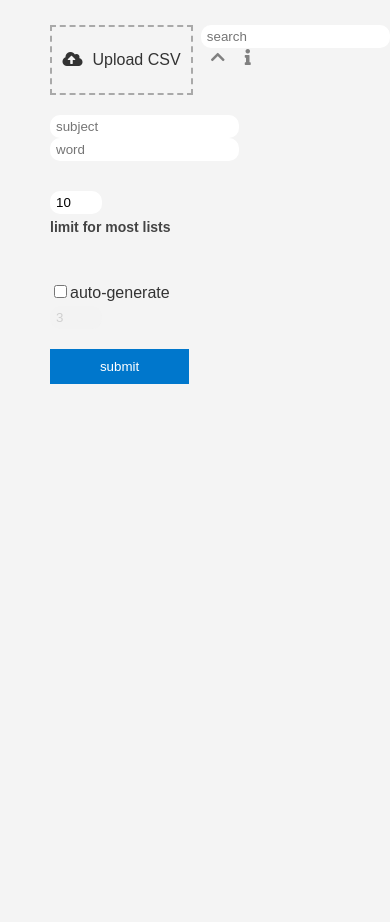
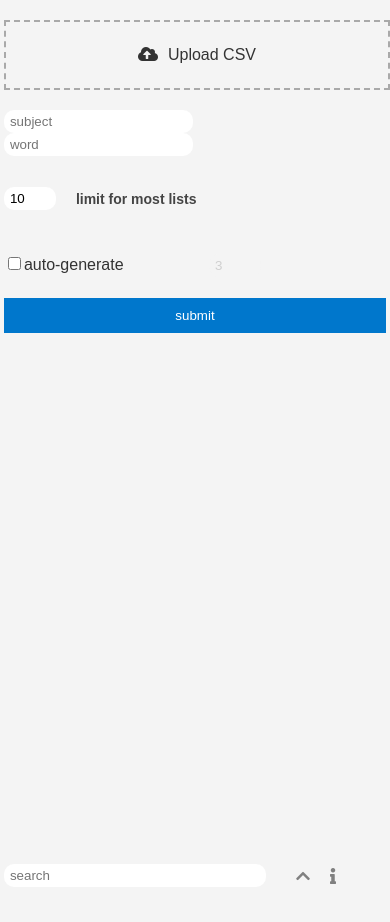
Before and after one commit to nick227/ai-content, a website: page public/index.html in a window 390 px wide. Before the commit the page ends 854 px from the top, so only its background shows below. Drawn offline with Linux system fonts and the light colour scheme; no server answers.

Commit message:
add mobile

```diff
--- a/public/css/main.css
+++ b/public/css/main.css
@@ -9,6 +9,7 @@ body {
   flex-wrap: wrap;
   justify-content: space-between;
   height: 100%;
+  width: 60%;
 }
 
 h1,
@@ -169,15 +170,17 @@ section.results {
   max-height: 75px;
 }
 
-.toggle-view-btn, .scroll-top {
+.toggle-view-btn,
+.scroll-top {
   padding: 1px 10px;
   cursor: pointer;
   color: gray;
   cursor: pointer;
 }
 
-.toggle-view-btn:hover, .scroll-top:hover {
-    color: black;
+.toggle-view-btn:hover,
+.scroll-top:hover {
+  color: black;
 }
 
 .search-container {
@@ -312,6 +315,7 @@ form button {
   0% {
     opacity: 0;
   }
+
   100% {
     opacity: 1;
   }
@@ -332,11 +336,38 @@ form button {
     background-color: transparent;
     opacity: 0.1;
   }
+
   50% {
     background-color: white;
   }
+
   100% {
     background-color: transparent;
     opacity: 1;
   }
 }
+
+
+
+@media screen and (max-width: 1600px) {
+  body {
+    width: 100%;
+  }
+}
+
+/* Mobile: up to 767px */
+
+@media screen and (max-width: 850px) {
+  body {
+    width: 100%;
+    padding: 0 1%;
+    margin: 0;
+  }
+  section.form {
+    position: relative;
+    width: 98%;
+  }
+  section.results {
+    width: 98%;
+  }
+}
```
